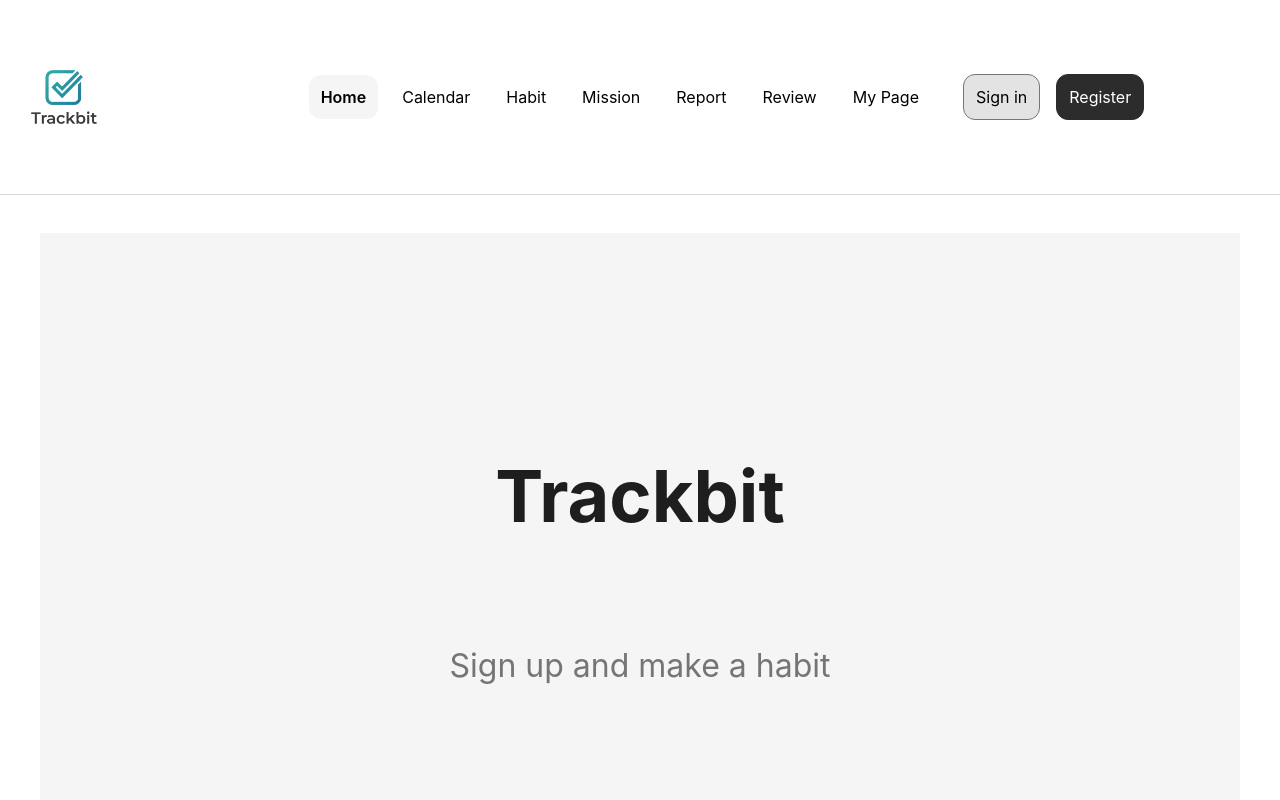
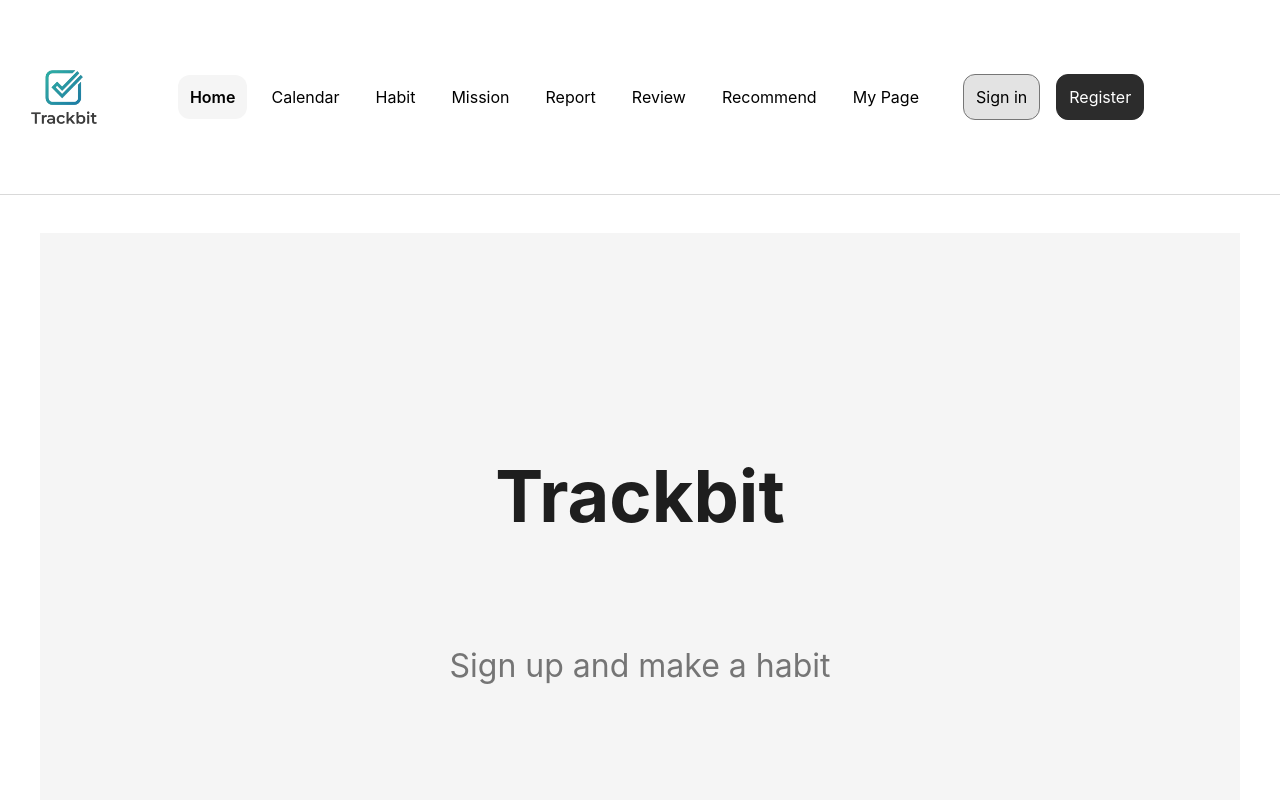
Before and after one commit to yuruha0605/Trackbit_FE, a React (Create React App) app: page / in a window 1280 px wide. Shown: the top 800 px of the page. Built offline with nearby package versions, Linux system fonts and the light colour scheme; no server answers.

Commit message:
recommend 연결 링크 다시 추가

```diff
--- a/src/App.js
+++ b/src/App.js
@@ -22,6 +22,7 @@ import Report from "./pages/mission/Report";
 import CalendarPage from "./pages/mission/CalendarPage";
 import ReviewPage from "./pages/mission/ReviewPage";
 import ProtectedRoute from "./utils/ProtectedRoute";
+import RecommendPage from "./pages/mission/RecommendPage";
 
 function App() {
   return (
@@ -52,6 +53,7 @@ function App() {
               <Route path="/Calendar" element={<CalendarPage />} />
 
               <Route path="/review" element={<ReviewPage />} />
+              <Route path="/recommend" element={<RecommendPage/>}/>
             </Route>
           </Routes>
         </main>
--- a/src/components/layout/Header.jsx
+++ b/src/components/layout/Header.jsx
@@ -10,6 +10,7 @@ const NAV_ITEMS = [
   { label: "Mission", path: "/mission" },
   { label: "Report", path: "/report" },
   { label: "Review", path: "/review" },
+  { label: "Recommend", path: "/recommend"},
   { label: "My Page", path: "/mypage" },
 ];
 
```
